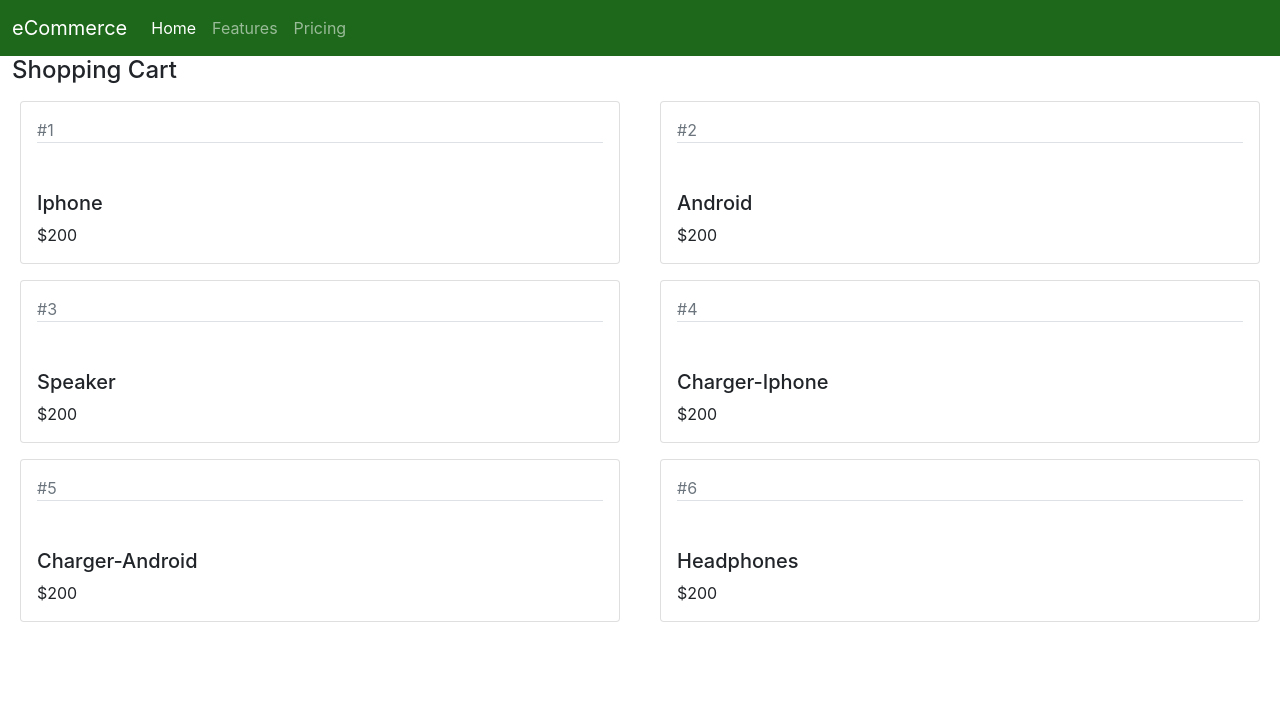
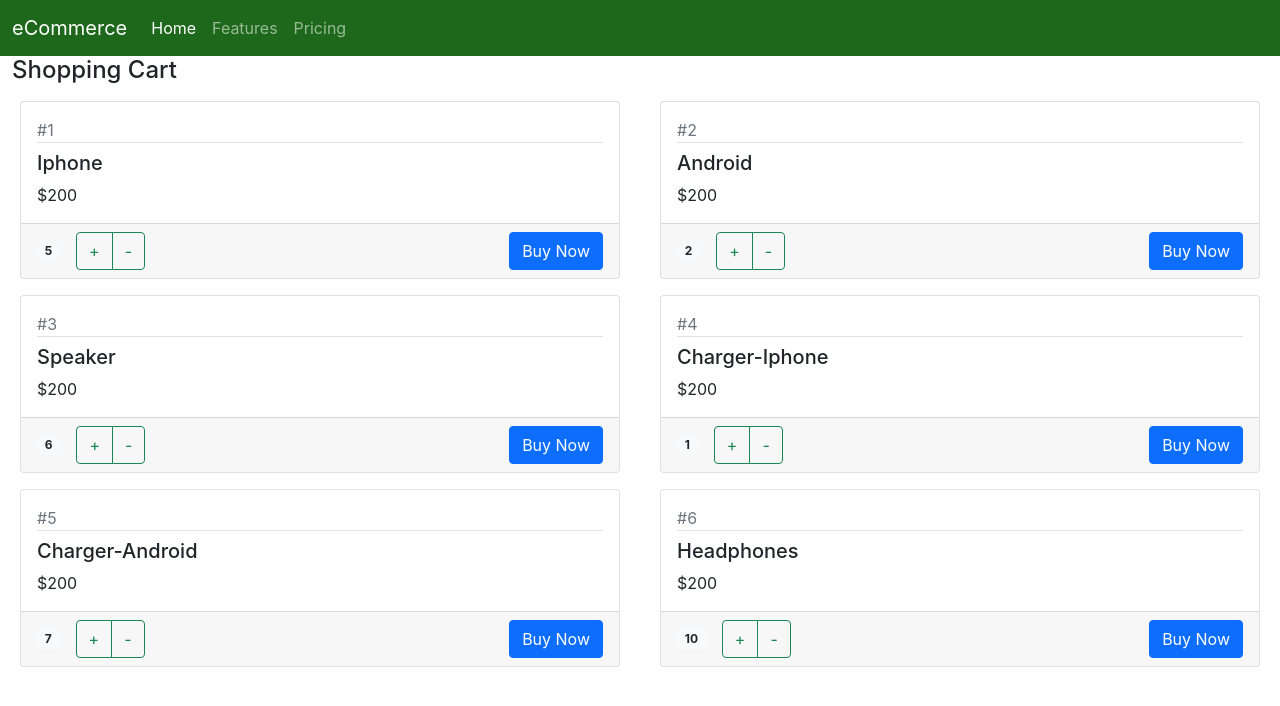
Before and after one commit to Marshnme/class-component-practice, a React (Create React App) app: page / in a window 1280 px wide. Shown: the top 706 px of the page. Built offline with nearby package versions, Linux system fonts and the light colour scheme.

Commit message:
added incremental button for product quantity

```diff
--- a/src/Product.js
+++ b/src/Product.js
@@ -1,16 +1,30 @@
 import React,{Component} from "react";
 
 class Product extends Component{
-
+    state={
+            product: this.props.product,
+        }
 
     render(){
         return(
             <div className="col-lg-6">
                 <div className="card m-2">
                     <div className="card-body">
-                        <div className="text-muted">#{this.props.product.id}</div>
-                        <h5 className="pt-5 border-top">{this.props.product.productName}</h5>
-                        <div>${this.props.product.price}</div>
+                        <div className="text-muted">#{this.state.product.id}</div>
+                        <h5 className="pt-2 border-top">{this.state.product.productName}</h5>
+                        <div>${this.state.product.price}</div>
+                    </div>
+                    <div className="card-footer">
+                        <div className="float-start">
+                            <span className="badge bg-light text-dark me-3">{this.state.product.quantity}</span>
+                            <div className="btn-group">
+                                <button className="btn btn-outline-success" onClick={() => {this.props.handleIncrement(this.state.product)}}>+</button>
+                                <button className="btn btn-outline-success" onClick={() => {this.props.handleDecrement(this.state.product)}}>-</button>
+                            </div>
+                        </div>
+                        <div className="float-end">
+                            {this.props.children}
+                        </div>
                     </div>
                 </div>
             </div>
--- a/src/ShoppingCart.js
+++ b/src/ShoppingCart.js
@@ -12,6 +12,27 @@
             {id:5,productName:"Charger-Android",price:200,quantity:7},
             {id:6,productName:"Headphones",price:200,quantity:10},
     ]}
+
+
+    handleIncrement = (prod) => {
+        let allProducts = [...this.state.products];
+        let index = allProducts.indexOf(prod)
+        allProducts[index].quantity++
+        this.setState({
+            products:allProducts
+        })
+    }
+
+    handleDecrement = (prod) => {
+        let allProducts = [...this.state.products];
+        let index = allProducts.indexOf(prod)
+        allProducts[index].quantity--
+        this.setState({
+            products:allProducts
+        })
+    }
+
+
     render(){
         return(
             <div className="container-fluid">
@@ -19,7 +40,9 @@
 
                 <div className="row">
                     {this.state.products.map((product) => {
-                        return <Product key={product.id} product={product}/>
+                        return <Product key={product.id} product={product} handleIncrement={this.handleIncrement} handleDecrement={this.handleDecrement}>
+                                <button className="btn btn-primary">Buy Now</button>
+                            </Product>
                     })}
                 </div>
             </div>
```
